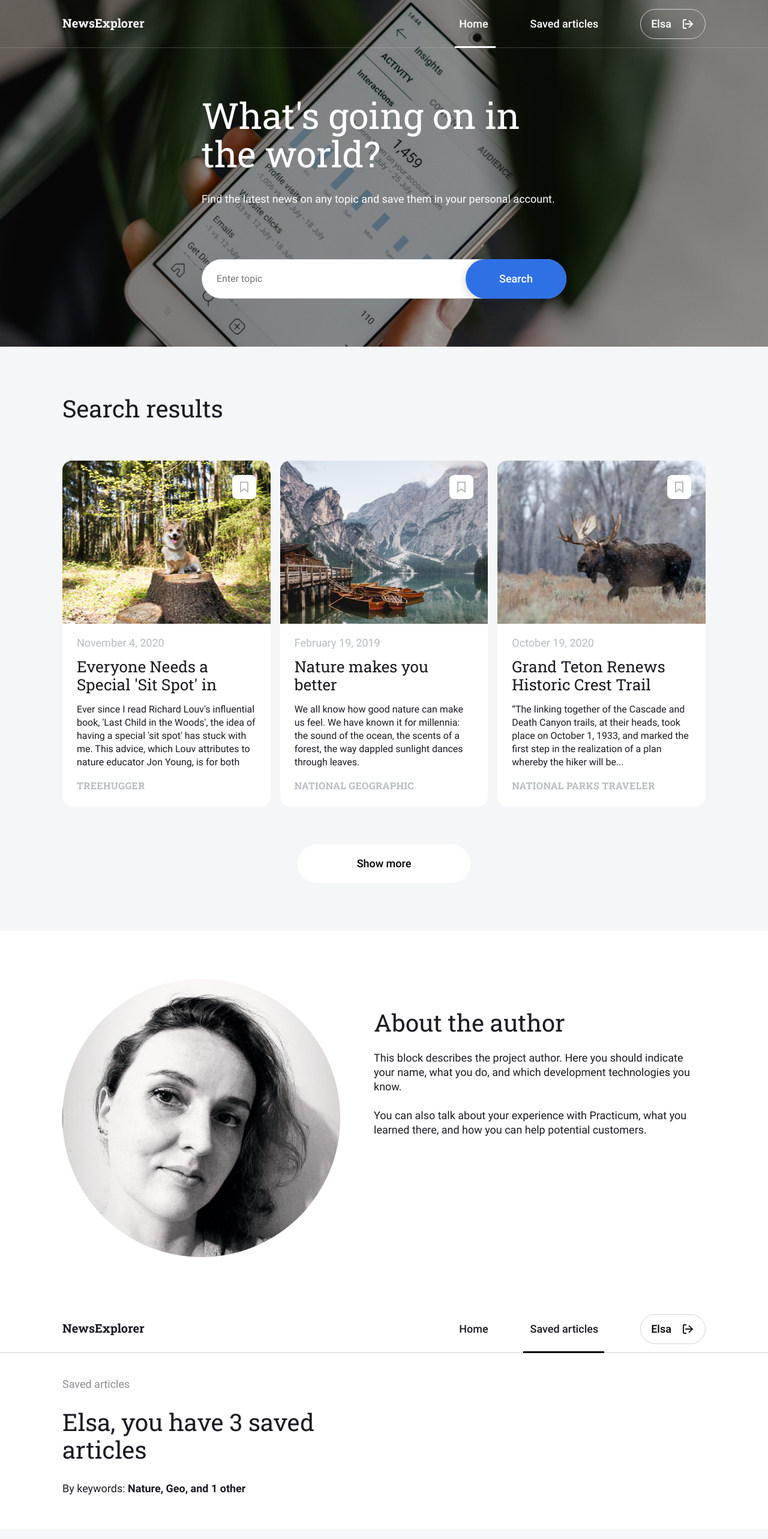
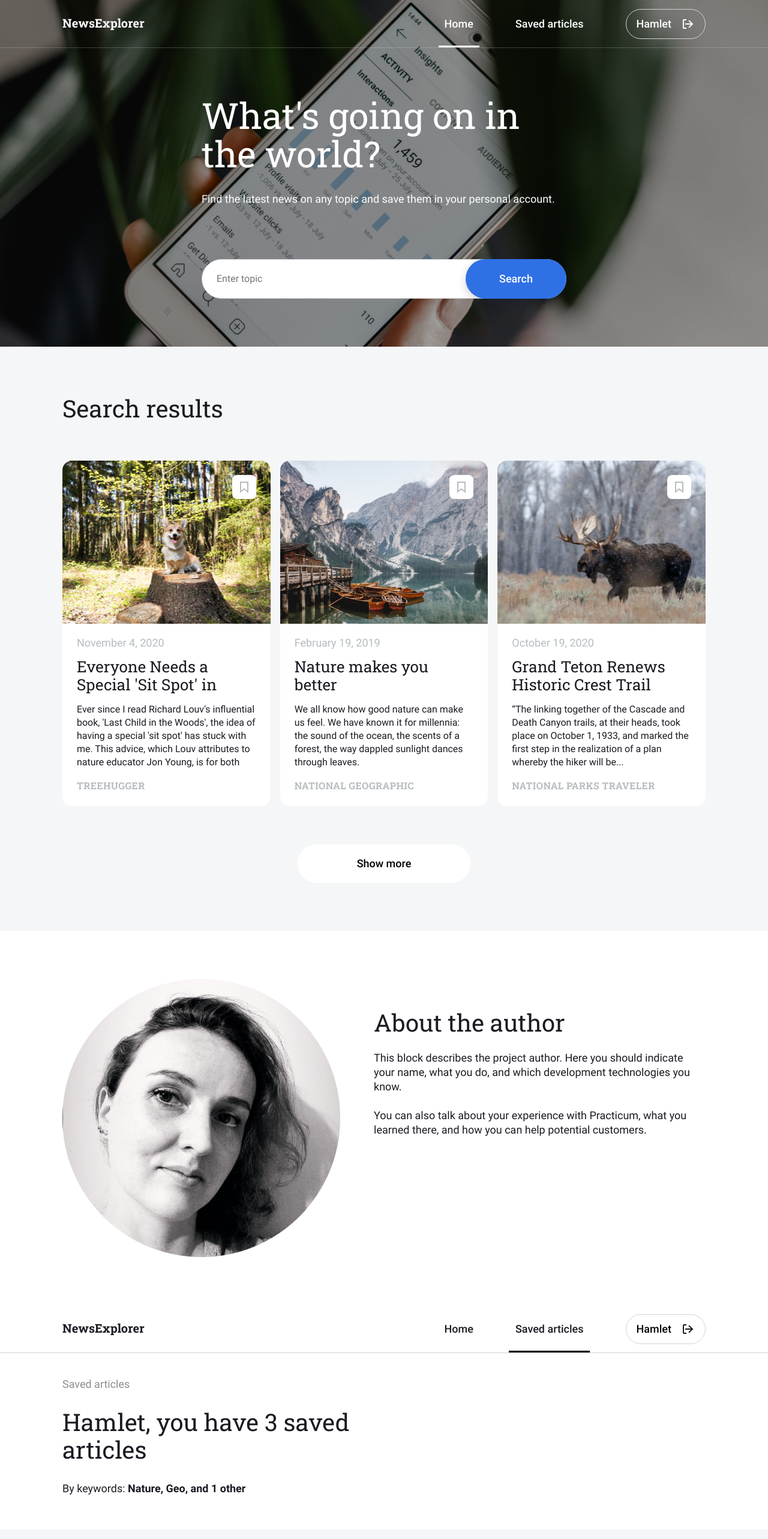
Before and after one commit to Av1sa/news-explorer-frontend, a React (Create React App) app: page / in a window 1280 px wide. Shown: the top 2566 px of the page at 60% size. Built offline with nearby package versions, Linux system fonts and the light colour scheme.

Commit message:
feature: add components

```diff
--- a/src/components/App/App.js
+++ b/src/components/App/App.js
@@ -8,10 +8,10 @@ import Footer from '../Footer/Footer';
 function App() {
   return (
     <div className="app">
-      <Main cards={cards} username="Elsa" searching={true} loggedIn={true} />
+      <Main cards={cards} username="Hamlet" searching={true} loggedIn={true} />
       <SavedNews
         cards={cards}
-        username="Elsa"
+        username="Hamlet"
         searching={false}
         loggedIn={true}
       />
--- a/src/components/Header/Header.css
+++ b/src/components/Header/Header.css
@@ -3,7 +3,6 @@
   justify-content: space-between;
   align-items: baseline;
   padding: 15px 104px;
-  position: relative;
   box-shadow: inset 0px -1px 0px #d1d2d6;
 }
 
@@ -45,6 +44,7 @@
 
 .header__links-item {
   margin: 0 70px 0 0;
+  position: relative;
 }
 
 .header__links-item:last-child {
@@ -86,26 +86,22 @@
   margin-left: 15px;
 }
 
+.header__underline {
+  position: absolute;
+  bottom: -27px;
+  right: -10px;
+  height: 3px;
+}
+
 .header__underline#home {
-  position: absolute;
-  top: 96%;
-  right: 454px;
   width: 68px;
-  height: 3px;
   background-color: #fff;
 }
 
 .header__underline#saved {
-  position: absolute;
-  right: 273px;
-  top: 96%;
   width: 135px;
   height: 3px;
   background-color: #000;
-}
-
-.header__underline_type_loggedin#home {
-  right: 340px;
 }
 
 @media (max-width: 930px) {
@@ -128,15 +124,13 @@
   }
 
   .header__underline#home {
-    right: 365px;
-  }
-
-  .header__underline_type_loggedin#home {
-    right: 250px;
+    right: -12px;
+    bottom: -21px;
   }
 
   .header__underline#saved {
-    right: 195px;
+    right: -18px;
+    bottom: -21px;
   }
 }
 
--- a/src/components/Header/Header.js
+++ b/src/components/Header/Header.js
@@ -4,8 +4,6 @@ import signoutIconDark from '../../images/signout_icon.svg';
 import signoutIconLight from '../../images/signout_icon_white.svg';
 
 function Header({ loggedIn, username, isHome }) {
-  const underlineId = isHome ? 'home' : 'saved';
-  const signoutIcon = isHome ? signoutIconLight : signoutIconDark;
   return (
     <header className={`header ${isHome && 'header_theme_dark'}`}>
       <p className="header__logo">NewsExplorer</p>
@@ -19,6 +17,7 @@ function Header({ loggedIn, username, isHome }) {
           >
             Home
           </a>
+          {isHome && <div className="header__underline" id="home"></div>}
         </li>
         {loggedIn && (
           <li className="header__links-item">
@@ -29,7 +28,8 @@ function Header({ loggedIn, username, isHome }) {
               }`}
             >
               Saved articles
-            </a>
+            </a>{' '}
+            {!isHome && <div className="header__underline" id="saved"></div>}
           </li>
         )}
         {!loggedIn && (
@@ -55,23 +55,13 @@ function Header({ loggedIn, username, isHome }) {
               {username}{' '}
               <img
                 className="header__signout-icon"
-                src={signoutIcon}
+                src={isHome ? signoutIconLight : signoutIconDark}
                 alt="Signout icon"
               ></img>
             </button>
           </li>
         )}
       </ul>
-      {isHome ? (
-        <div
-          className={`header__underline ${
-            !loggedIn && 'header__underline_type_loggedin'
-          }`}
-          id="home"
-        ></div>
-      ) : (
-        <div className="header__underline" id="saved"></div>
-      )}
     </header>
   );
 }
```
